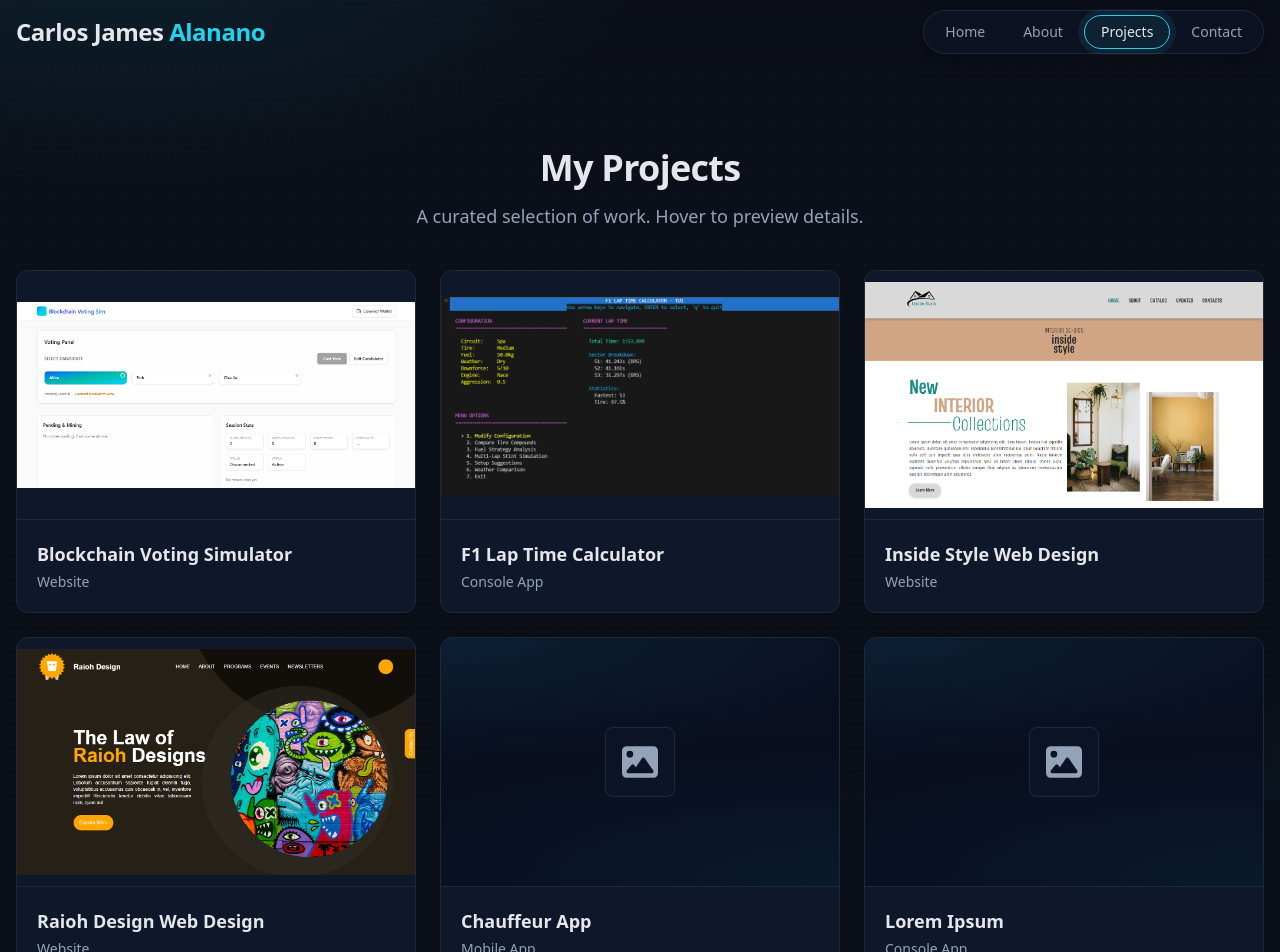
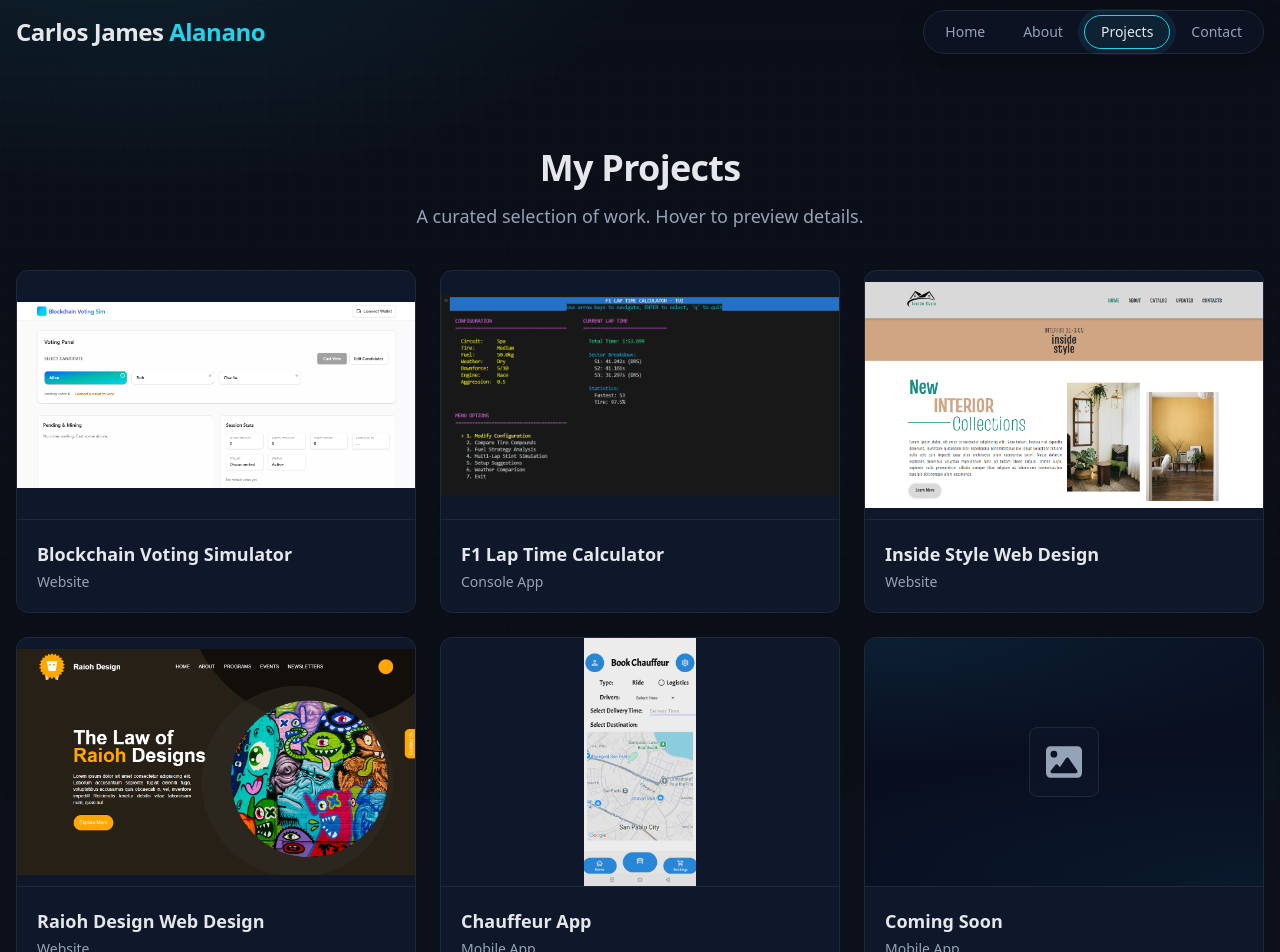
Before and after one commit to cjalanano-dev/portfolio, a React (Vite) app: page /projects in a window 1280 px wide. Shown: the top 952 px of the page. Built offline with nearby package versions, Linux system fonts and the light colour scheme; a small style sheet from the web is missing.

Commit message:
added one more project

```diff
--- a/src/pages/Projects.jsx
+++ b/src/pages/Projects.jsx
@@ -29,7 +29,7 @@ const Projects = () => {
         {
             title: "Raioh Design Web Design",
             type: "web",
-            brief: "My first modern, responsive website made on Frontline Business Solutions, Inc. during my internship.",
+            brief: "My first responsive website made on Frontline Business Solutions, Inc. during my internship.",
             live: "https://raioh-designs.vercel.app",
             repo: "https://github.com/cjalanano-dev/Raioh-Designs",
             image: new URL("../assets/projects/raioh.png", import.meta.url).href,
@@ -39,11 +39,12 @@ const Projects = () => {
             type: "mobile",
             brief: "An android app for booking chauffeur services and deliveries, with google maps integration.",
             repo: "https://github.com/cjalanano-dev/Chauffeur-Project",
+            image: new URL("../assets/projects/chauffeur.png", import.meta.url).href,
         },
         {
-            title: "Lorem Ipsum",
-            type: "console",
-            brief: "Lorem ipsum dolor sit amet, consectetur adipiscing elit.",
+            title: "Coming Soon",
+            type: "Website",
+            brief: "This space is reserved for future projects. Stay tuned!",
             repo: "#",
         },
     ];
```
Also changed, not shown: src/assets/projects/chauffeur.png (added).
